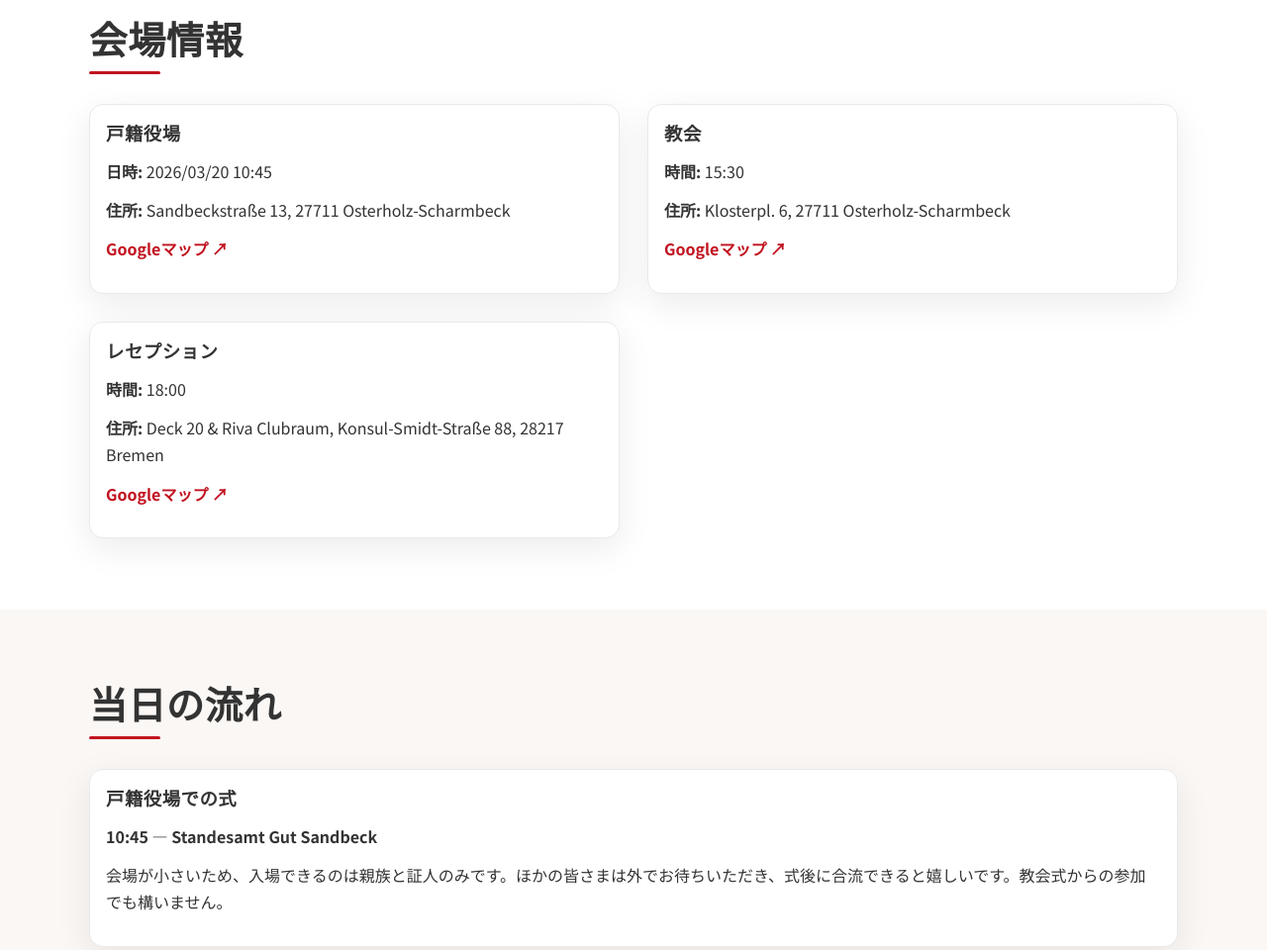
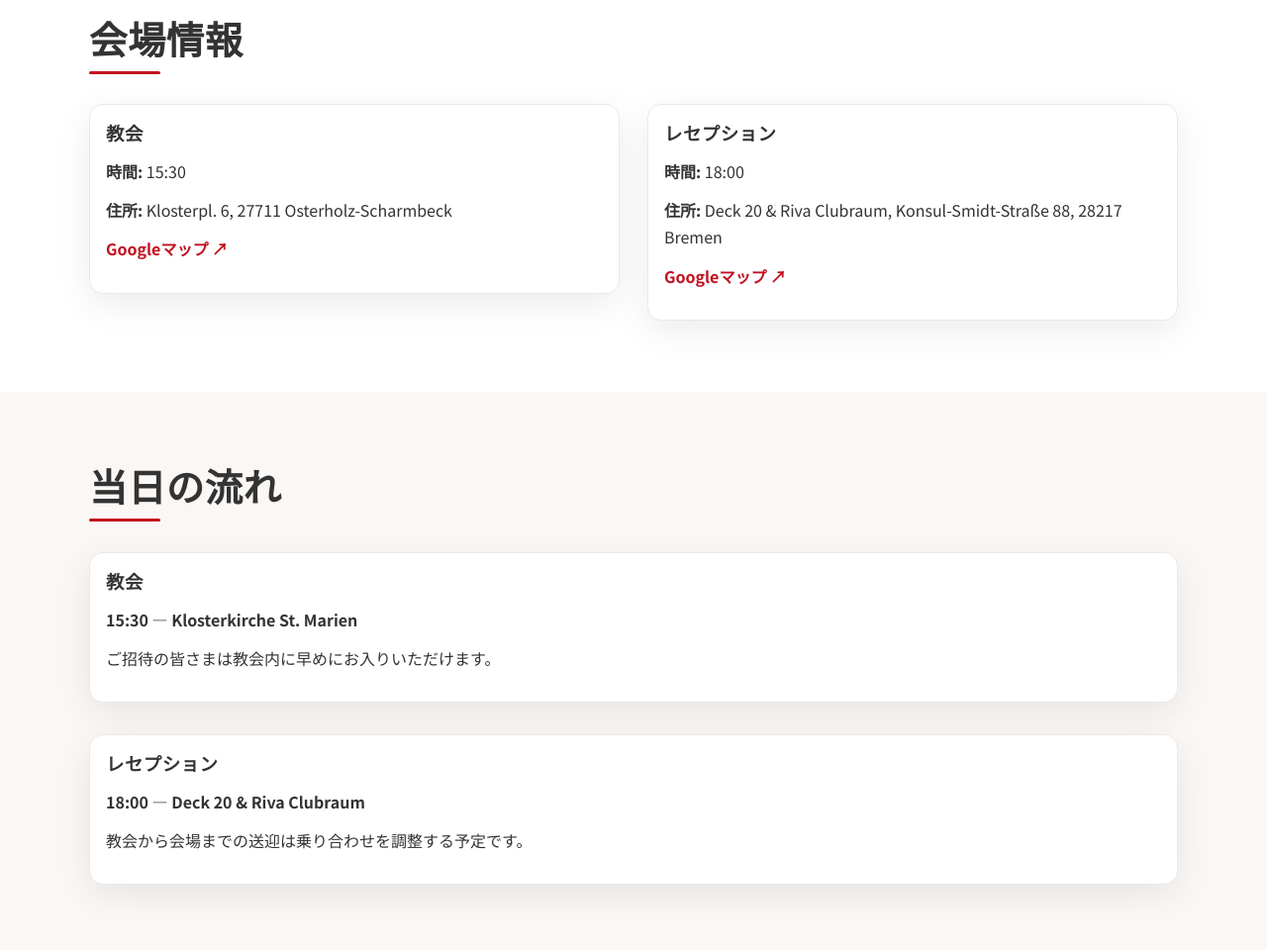
Before and after one commit to kandjwedding/kandjwedding.github.io, a plain HTML site: page ja.html in a window 1280 px wide. Shown: the part 820-1780 px from the top of the page at 99% size. Drawn offline with nearby package versions, Linux system fonts and the light colour scheme.

Commit message:
Update ja.html

```diff
--- a/ja.html
+++ b/ja.html
@@ -23,8 +23,6 @@
       </a>
       <button class="nav-toggle" aria-label="Open Menu" aria-expanded="false">☰</button>
       <ul class="nav-links">
-        <li><a href="#details">The Wedding</a></li>
-        <li><a href="#story">This Is Us</a></li>
         <li><a href="#rsvp">RSVP</a></li>
         <li class="dropdown">
           <a href="#" class="dropbtn" aria-haspopup="true" aria-expanded="false"> Language ▾</a>
@@ -61,15 +59,8 @@
     <section id="details" class="section">
       <div class="container">
         <h2 class="accent" data-anim="fade-up">会場情報</h2>
-
         <div class="grid-2">
           <div class="card" data-anim="fade-up" data-delay="100">
-            <h3>戸籍役場</h3>
-            <p><strong>日時:</strong> 2026/03/20 10:45</p>
-            <p><strong>住所:</strong> Sandbeckstraße 13, 27711 Osterholz-Scharmbeck</p>
-            <p><a class="map-link" target="_blank" rel="noopener" href="https://www.google.com/maps/search/?api=1&query=Standesamt+Gut+Sandbeck,+Sandbeckstra%C3%9Fe+13,+27711+Osterholz-Scharmbeck">Googleマップ ↗</a></p>
-          </div>
-          <div class="card" data-anim="fade-up" data-delay="200">
             <h3>教会</h3>
             <p><strong>時間:</strong> 15:30</p>
             <p><strong>住所:</strong> Klosterpl. 6, 27711 Osterholz-Scharmbeck</p>
@@ -89,13 +80,6 @@
     <section id="plan" class="section section-alt">
       <div class="container">
         <h2 class="accent" data-anim="fade-up">当日の流れ</h2>
-
-        <div class="card" data-anim="fade-up" data-delay="100">
-          <h3>戸籍役場での式</h3>
-          <p><strong>10:45 — Standesamt Gut Sandbeck</strong></p>
-          <p>会場が小さいため、入場できるのは親族と証人のみです。ほかの皆さまは外でお待ちいただき、式後に合流できると嬉しいです。教会式からの参加でも構いません。</p>
-        </div>
-
         <div class="card" data-anim="fade-up" data-delay="150">
           <h3>教会</h3>
           <p><strong>15:30 — Klosterkirche St. Marien</strong></p>
@@ -105,7 +89,7 @@
         <div class="card" data-anim="fade-up" data-delay="200">
           <h3>レセプション</h3>
           <p><strong>18:00 — Deck 20 & Riva Clubraum</strong></p>
-          <p>会場までの送迎は乗り合わせを調整する予定です。</p>
+          <p>教会から会場までの送迎は乗り合わせを調整する予定です。</p>
         </div>
       </div>
     </section>
@@ -140,7 +124,7 @@
     <section id="rsvp" class="section section-alt">
         <div class="container">
             <h2 class="accent" data-anim="fade-up">出欠のご回答</h2>
-            <p><strong>2026年12月31日</strong>までにご回答ください。アレルギーや食事制限がある場合は下にご記入ください。</p>
+            <p><strong>2026年1月31日</strong>までにご回答ください。アレルギーや食事制限がある場合は下にご記入ください。</p>
 
             <form class="rsvp-form" action="https://formsubmit.co/kar_kur@icloud.com" method="POST">
             <input type="hidden" name="_subject" value="RSVP — Karen & Jan (日本語)">
```
